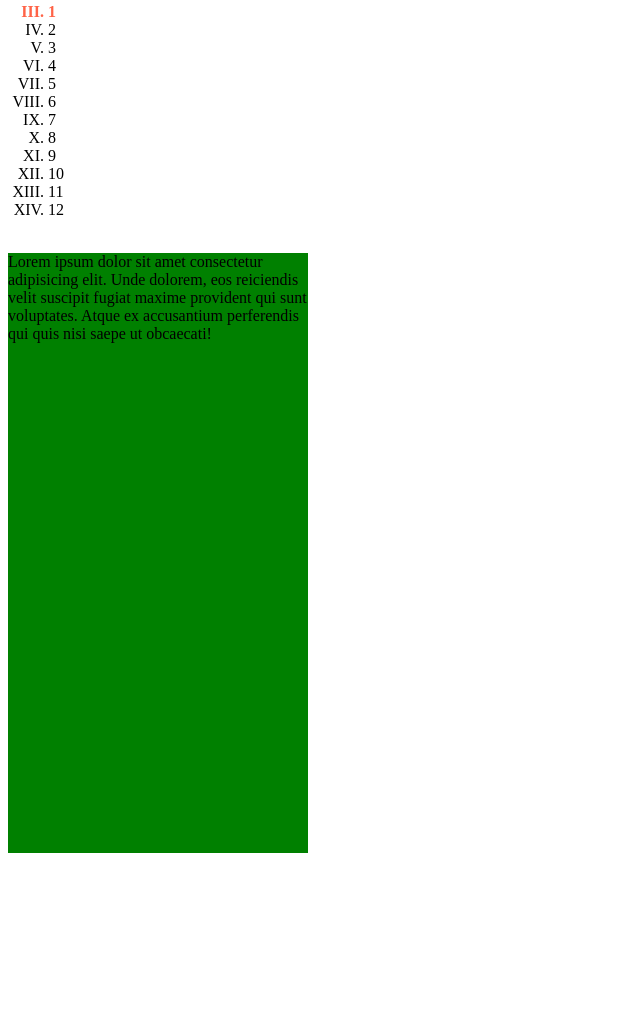
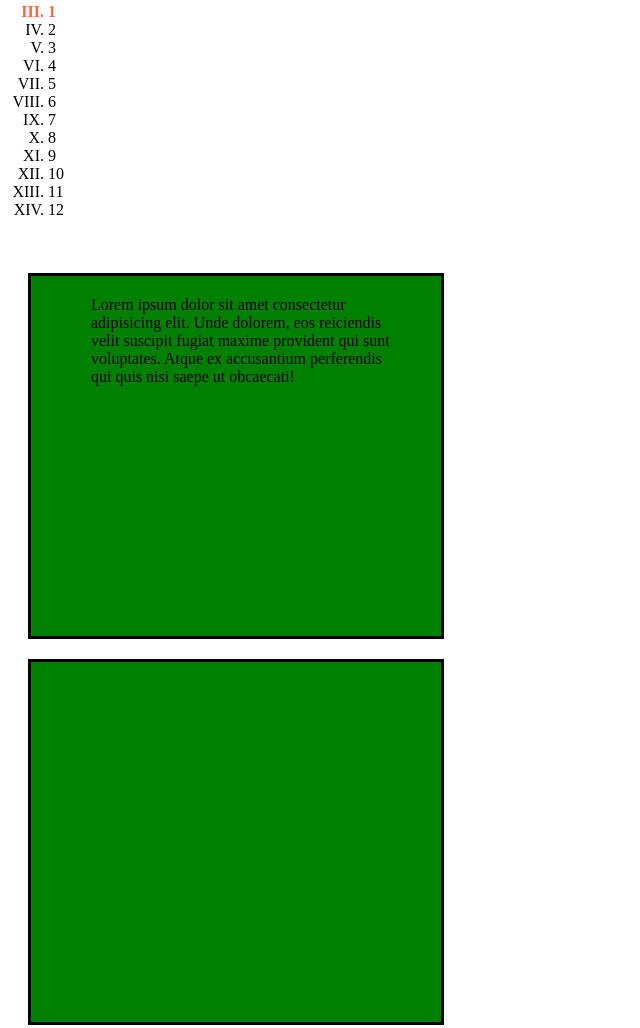
Before and after one commit to AleksKomyakov/Progekt, a plain HTML site: page src/index.html in a window 1280 px wide. Shown: the part 2899-3927 px from the top of the page, without its empty margins (0-640 px from the left). Before the commit the page ends 3760 px from the top, so only its background shows below. Drawn offline with Linux system fonts and the light colour scheme.

Commit message:
News_23.06.07

```diff
--- a/src/CSS/style.css
+++ b/src/CSS/style.css
@@ -22,4 +22,9 @@ h2 {
     width: 300px;
     height: 300px;
     background-color: green;
+    padding: 020px 50px 40px 60px;
+    border-width: 3px;
+    border-style: solid;
+    border-color: black;
+    margin: 20px;
 }
--- a/src/index.html
+++ b/src/index.html
@@ -96,5 +96,7 @@
       Atque ex accusantium perferendis qui quis nisi saepe ut obcaecati!
     </div>
     <div class="box"></div>
+    Lorem ipsum dolor sit amet consectetur adipisicing elit. Commodi hic vel soluta sapiente nesciunt dicta illum modi recusandae, veritatis reprehenderit ea repudiandae atque perspiciatis deserunt, qui similique illo delectus inventore.
+    </div>
   </body>
 </html>
```
